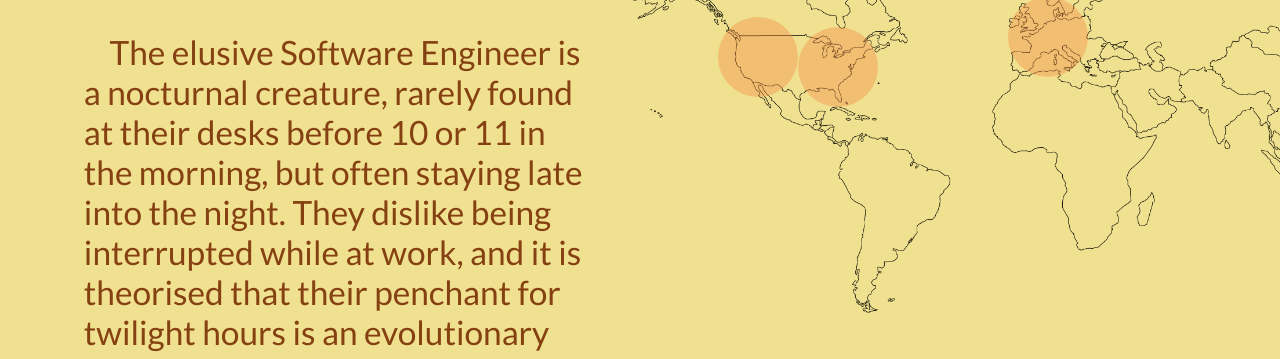
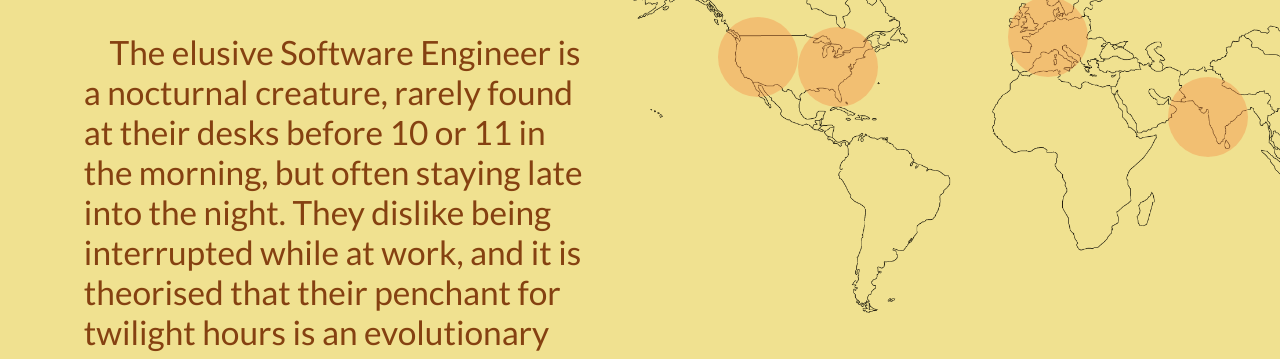
Before and after one commit to detobin/engineer-ref-card, a plain HTML site: page engineer-edit.html in a window 1280 px wide. Shown: the part 268-627 px from the top of the page. Drawn offline with Linux system fonts and the light colour scheme.

Commit message:
Add india

```diff
--- a/engineer-edit.html
+++ b/engineer-edit.html
@@ -48,6 +48,7 @@
                 <circle cx="430" cy="160" r="40" stroke="#854111" stroke-width="0" fill="#f58d45" style="opacity:0.4" />
                 <circle cx="140" cy="180" r="40" stroke="#854111" stroke-width="0" fill="#f58d45" style="opacity:0.4" />
                 <circle cx="220" cy="190" r="40" stroke="#854111" stroke-width="0" fill="#f58d45" style="opacity:0.4" />
+                <circle cx="590" cy="240" r="40" stroke="#854111" stroke-width="0" fill="#f58d45" style="opacity:0.4" />
             </svg>
             <!--<img height="100%" width="100%" src="rM392EV.png" class="world"/>-->
 
```
